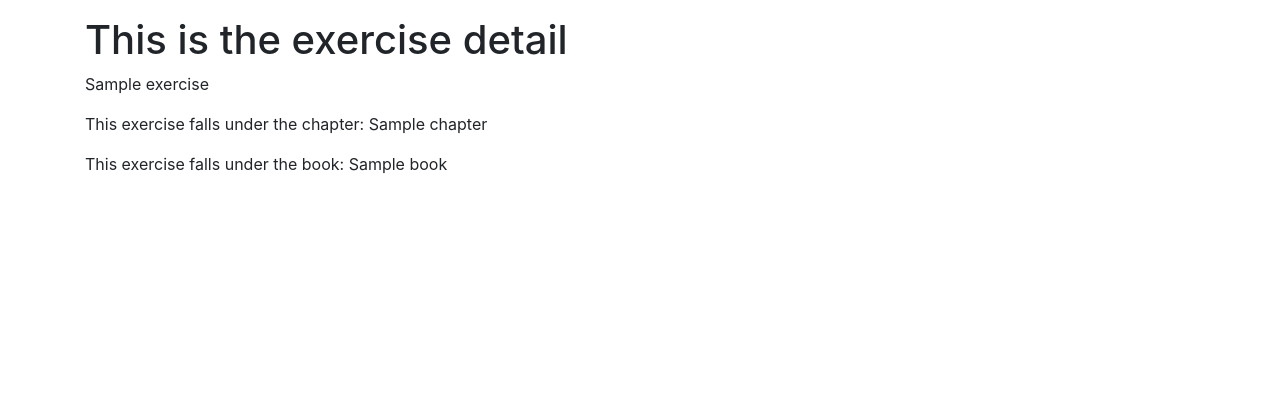
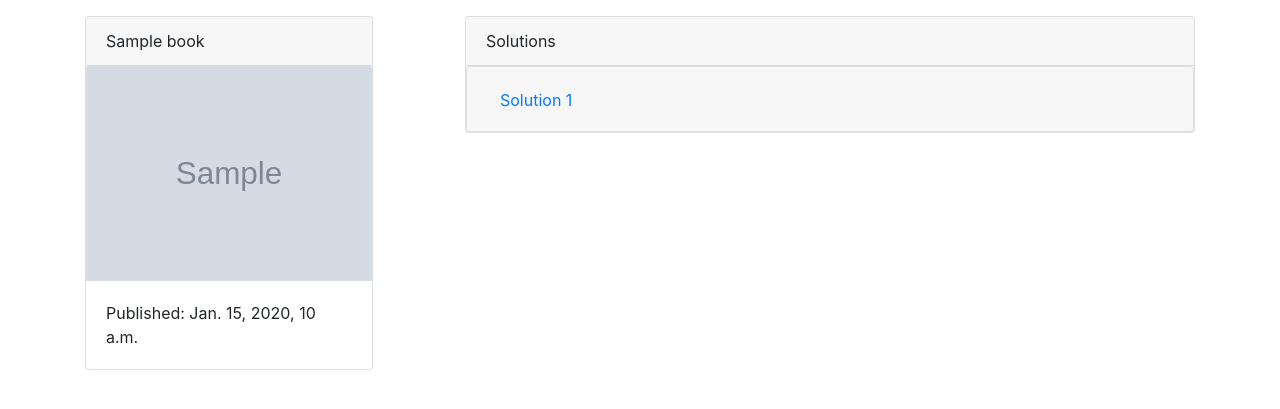
Before and after one commit to fl4viooliveira/marketplace, a Django app: template templates/exercise_detail.html in a window 1280 px wide. Shown: the part 48-457 px from the top of the page. Run offline with Django 3.2, Linux system fonts and the light colour scheme; the template is opened without the code that fills it: most values are stand-ins (such as "Sample title", 1, 10 or a date in 2020); grey boxes marked "Sample" are stand-in pictures; some libraries are stand-ins or nearby versions.

Commit message:
styling exercise_detail

```diff
--- a/books/models.py
+++ b/books/models.py
@@ -77,6 +77,7 @@ class Exercise(models.Model):
 
 class Solution(models.Model):
     exercise = models.ForeignKey(Exercise, on_delete=models.CASCADE)
+    solution_number = models.IntegerField()
     image = models.ImageField()
 
     def __str__(self):
--- a/templates/chapter_detail.html
+++ b/templates/chapter_detail.html
@@ -36,7 +36,7 @@
         <ul class="list-group list-group-flush">
             {% for exercise in chapter.exercise_set.all %}
             <li class="list-group-item">
-            <a href="{{ exercise.get_absolute_url }}}">
+            <a href="{{ exercise.get_absolute_url }}">
                 {{ exercise.exercise_number }}. {{ exercise.title }}
             </a>
             </li>
@@ -45,6 +45,6 @@
     </div>
 
     </aside>
-</div
+</div>
 
 {% endblock content %}
--- a/templates/exercise_detail.html
+++ b/templates/exercise_detail.html
@@ -20,8 +20,49 @@
 {% endblock breadcrumb %}
 
 {% block content %}
-    <h1>This is the exercise detail</h1>
-    <p>{{ exercise.title }}</p>
-    <p>This exercise falls under the chapter: {{exercise.chapter.title }}</p>
-    <p>This exercise falls under the book: {{exercise.chapter.book.title }}</p>
+<div class="row">
+    <main class="col-md-4">
+    <div class="card" style="width: 18rem;">
+        <div class="card-header">{{ exercise.chapter.book.title }}</div>
+        <img src="{{ exercise.chapter.book.cover.url }}" class="card-img-top" alt="...">
+        <div class= "card-body">
+            <p class="card-text">Published: {{ exercise.chapter.book.publication_date }}</p>
+        </div>
+    </div>
+
+    </main>
+
+    <aside class="col-md-8">
+    <div class="card">
+        <div class="card-header">
+            Solutions
+        </div>
+
+
+            {% for solution in exercise.solution_set.all %}
+            <div class="accordion" id="toggle-{{ solution.solution_number }}">
+                <div class="card">
+                    <div class="card-header" id="heading-{{ solution.solution_number }}">
+                    <h2 class="mb-0">
+                        <button class="btn btn-link" type="button" data-toggle="collapse" data-target="#collapse-{{ solution.solution_number }}" aria-expanded="true" aria-controls="collapse-{{ solution.solution_number }}">
+                        Solution {{ solution.solution_number }}
+                        </button>
+                    </h2>
+                    </div>
+
+                    <div id="collapse-{{ solution.solution_number }}" class="collapse" aria-labelledby="heading-{{ solution.solution_number }}" data-parent="#toggle-{{ solution.solution_number }}">
+                    <div class="card-body">
+                        <img src="{{ solution.image.url }}" class="card-img-top" alt="...">
+                    </div>
+                    </div>
+                </div>
+            </div>
+            {% endfor %}
+
+    </div>
+
+    </aside>
+</div
+
+
 {% endblock content %}
```
Also changed, not shown: books/urls.py (+5 -5 lines), books/migrations/0002_solution_solution_number.py (added).
